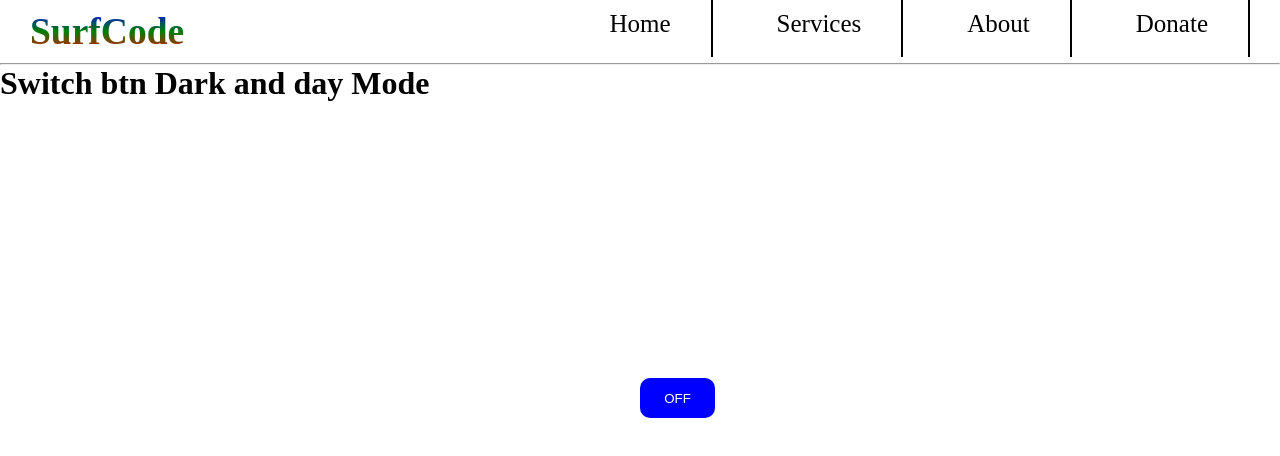
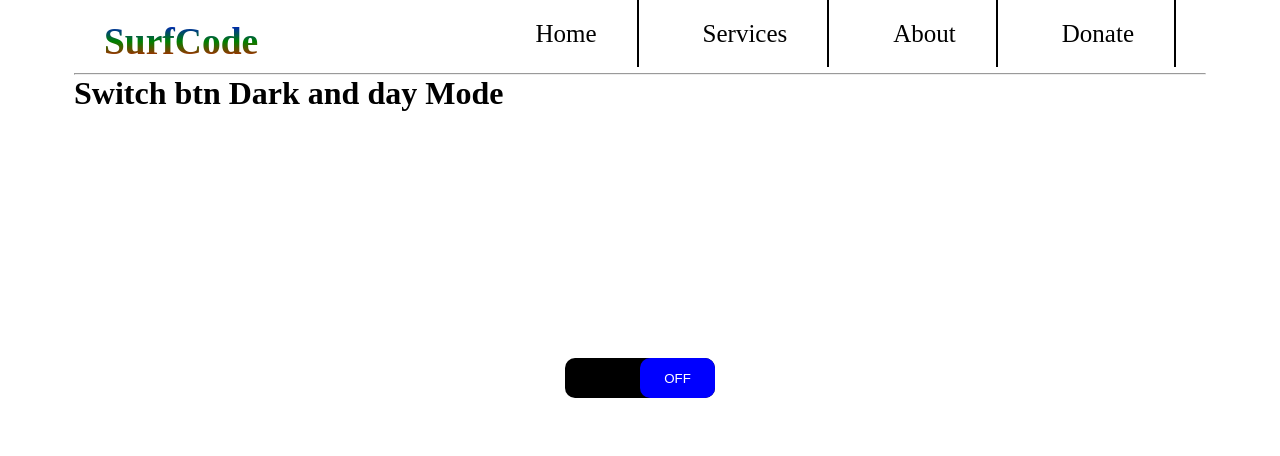
Before and after one commit to Madrine256/Dark-Light-Mode-App, a plain HTML site: page index.html in a window 1280 px wide. Both pictures are taken after a click on the button "ON". Drawn offline with Linux system fonts and the light colour scheme.

Commit message:
switched container to full body color change

```diff
--- a/app.css
+++ b/app.css
@@ -3,15 +3,18 @@
     padding: 0;
     box-sizing: border-box;
   }
-  hr{
-    color:white;
-  }
-  .container{
+body{
     width: 100%;
     height: 100vh;
     background-color: #000;
     color:#fff;
     transition: all 0.5s linear;
+}
+  .container{
+    width: 90%;
+    height: 100vh;
+    padding: 10px;
+    margin: 0 auto;
   }
   nav{
     width: 100%;
--- a/app.js
+++ b/app.js
@@ -2,19 +2,21 @@ let getClasses = myClass => document.querySelector(myClass),
     getAllElements = allElements => document.querySelectorAll(allElements);
 
   const mySwitch = getClasses('.switch'),
-        container = getClasses('.container'),
+        body = getClasses('body'),
+        switchConatiner = getClasses('.switch-container'),
         links = getAllElements('.links');
 
   //set function for our styles;
-  let offStyles = (bgc, clr, bclr)=>{
-    container.style.background = bgc;
-    container.style.color = clr;
+  let offStyles = (bgc, clr)=>{
+    body.style.background = bgc;
+    body.style.color = clr;
+    switchConatiner.style.background = clr;
     links.forEach(link =>{
         link.style.color = clr;
-        link.style.borderColor = bclr;
+        link.style.borderColor = clr;
         link.onmouseenter = e =>{
-            e.currentTarget.style.background= "#000";
-            e.currentTarget.style.color = "#fff";
+            e.currentTarget.style.background= bgc;
+            e.currentTarget.style.color = clr;
         }
         link.onmouseleave= e =>{
             e.currentTarget.style.background= bgc;
@@ -27,7 +29,7 @@ let getClasses = myClass => document.querySelector(myClass),
         mySwitch.classList.toggle('posnChange');
         if(mySwitch.classList.contains('posnChange')){
             mySwitch.innerHTML = "OFF";
-            offStyles("#fff", "#000", "#000");
+            offStyles("#fff", "#000");
 
         }else{
             mySwitch.innerHTML = "ON";
```
